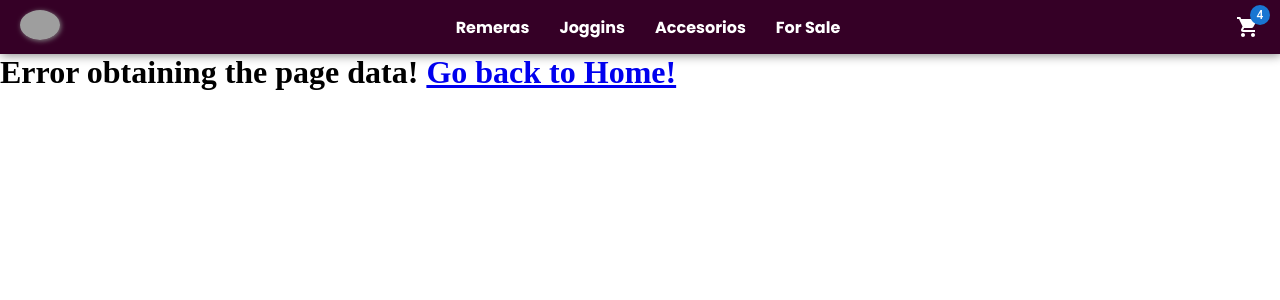
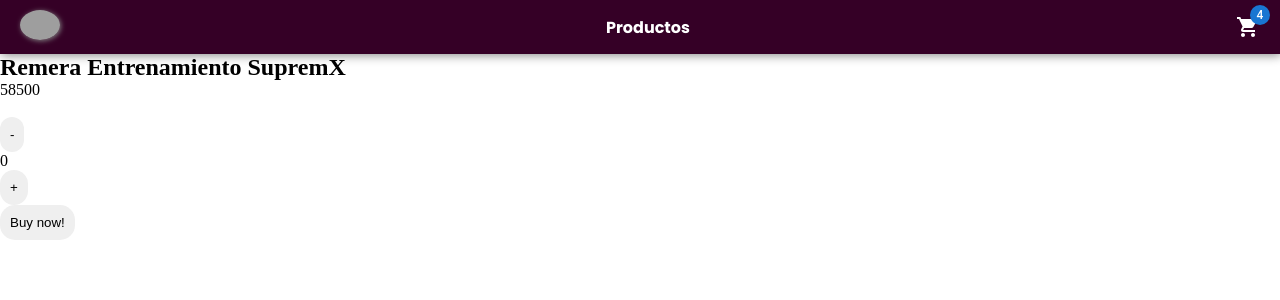
Before and after one commit to tomasbrizuela/EntregaFinal-Brizuela-React, a React (Vite) app: page /products/1 in a window 1280 px wide. Shown: the top 300 px of the page. Built offline with nearby package versions, Linux system fonts and the light colour scheme; grey boxes are pictures that could not be loaded.

Commit message:
added product details and counter

```diff
--- a/src/App.jsx
+++ b/src/App.jsx
@@ -3,6 +3,7 @@ import './App.css'
 import Navbar from './components/layout/NavBar/Navbar.jsx'
 import ItemListContainer from './components/pages/ItemListContainer/ItemListContainer'
 import CartContainer from './components/pages/cart/CartContainer.jsx'
+import ProductDetailContainer from './components/common/ProductDetail/ProductDetailContainer.jsx'
 
 function App() {
 
@@ -11,6 +12,7 @@ function App() {
       <Navbar />
       <Routes>
         <Route path='/products' element={<ItemListContainer />} />
+        <Route path='/products/:id' element={<ProductDetailContainer />} />
         <Route path='/' element={<h1>This is the home</h1>} />
         <Route path='/cart' element={<CartContainer />} />
         <Route path='*' element={<h1>Error obtaining the page data! <Link to={'/'}>Go back to Home!</Link></h1>} />
--- /dev/null
+++ b/src/components/common/ProductDetail/ProductDetail.jsx
@@ -0,0 +1,25 @@
+const ProductDetail = ({ id, img, title, price, stock, min, add, number }) => {
+    return (
+        <div>
+            <div>
+                <h2>{title}</h2>
+            </div>
+            <div>
+                {price}
+            </div>
+            <div>
+                <img src={img} alt="" />
+            </div>
+            <div>
+                <button onClick={min}>-</button>
+                <p>{number}</p>
+                <button onClick={add}>+</button>
+            </div>
+            <div>
+                <button>Buy now!</button>
+            </div>
+        </div>
+    )
+}
+
+export default ProductDetail
--- /dev/null
+++ b/src/components/common/ProductDetail/ProductDetailContainer.jsx
@@ -0,0 +1,41 @@
+import React, { useEffect, useState } from 'react'
+import ProductDetail from './ProductDetail'
+import { useParams } from 'react-router-dom'
+import { products } from '../../../../productsMock';
+
+const ProductDetailContainer = () => {
+    const { id } = useParams();
+
+
+    const [product, setProduct] = useState({});
+
+    useEffect(() => {
+
+        let producto = products.find(item => item.id == id);
+        setProduct(producto);
+
+    }, [product])
+
+    const [number, setNumber] = useState(0);
+
+    const addQuantity = () => {
+        if (number < product.Stock) {
+            setNumber(number + 1);
+        }
+    }
+
+    const minusQuantity = () => {
+        if (number > 0) {
+            setNumber(number - 1);
+        }
+
+    }
+
+    return (
+        <>
+            <ProductDetail {...product} add={addQuantity} min={minusQuantity} number={number} />
+        </>
+    )
+}
+
+export default ProductDetailContainer
--- a/src/components/common/productCard/ProductCard.jsx
+++ b/src/components/common/productCard/ProductCard.jsx
@@ -1,6 +1,7 @@
+import { Link } from 'react-router-dom';
 import './productCard.css';
 
-const ProductCard = ({ price, title, img }) => {
+const ProductCard = ({ id, price, title, img }) => {
 
     return (
         <>
@@ -14,6 +15,11 @@ const ProductCard = ({ price, title, img }) => {
                 <div>
                     <p className='productPrice'>${price}</p>
                 </div>
+                <div>
+                    <Link to={`/products/${id}`} >
+                        <button>See details!</button>
+                    </Link>
+                </div>
             </div>
         </>
     )
--- a/src/components/common/productCard/productCard.css
+++ b/src/components/common/productCard/productCard.css
@@ -18,6 +18,7 @@
     box-sizing: border-box;
     cursor: pointer;
     width: 320px;
+    row-gap: 15px;
 }
 
 .productTitle{
@@ -44,3 +45,16 @@
     font-family: poppins;
     font-weight: 600;
 }
+
+button{
+    padding: 10px;
+    border-radius: 15px;
+    border: 0px white;
+    cursor: pointer;
+}
+
+button:hover{
+    transition: 0.5s ease;
+    transform: scale(1.1);
+    background-color: grey;
+}
--- a/src/components/layout/NavBar/Navbar.jsx
+++ b/src/components/layout/NavBar/Navbar.jsx
@@ -1,18 +1,22 @@
 import './navBar.css';
 import CartWidget from '../../common/cartWidget/cartWidget';
+import { Link } from 'react-router-dom';
 
 export const Navbar = () => {
     return (
         <nav>
             <div>
-                <img className="logoMarca" src="https://res.cloudinary.com/dl1e82gxl/image/upload/v1725723250/gymSales_ezkrfw.png" alt="Logo de GymSale" />
+                <Link to={'/'}>
+                    <img className="logoMarca" src="https://res.cloudinary.com/dl1e82gxl/image/upload/v1725723250/gymSales_ezkrfw.png" alt="Logo de GymSale" />
+
+                </Link>
             </div>
             <div>
                 <ul className='listaSecciones'>
-                    <li><a href="#" className='aSecciones'>Remeras</a></li>
-                    <li><a href="#" className='aSecciones'>Joggins</a></li>
+                    <li><a href="/products" className='aSecciones'>Productos</a></li>
+                    {/* <li><a href="#" className='aSecciones'>Joggins</a></li>
                     <li><a href="#" className='aSecciones'>Accesorios</a></li>
-                    <li><a href="#" className='aSecciones'>For Sale</a></li>
+                    <li><a href="#" className='aSecciones'>For Sale</a></li> */}
                 </ul>
             </div>
             <div>
```
Also changed, not shown: gif_Pre_Entrega_2_React.gif (added), src/components/common/ProductDetail/ProductDetail.css (added).
